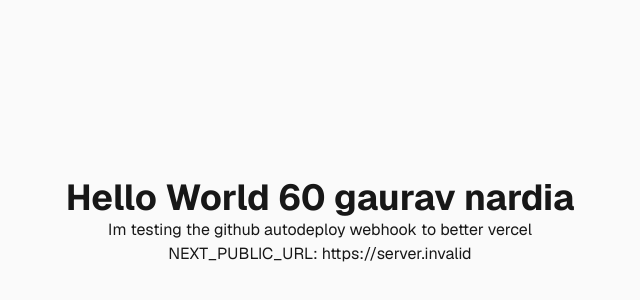
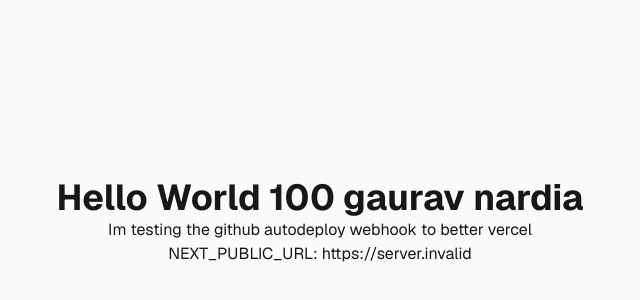
Before and after one commit to GauravNardia/clean-nextjs, a Next.js app: page / in a window 1280 px wide. Shown: the part 178-478 px from the top of the page, without its empty margins (320-960 px from the left). Built offline with nearby package versions, Linux system fonts and the light colour scheme; no server answers.

Commit message:
feat: 100 push

```diff
--- a/app/page.tsx
+++ b/app/page.tsx
@@ -4,7 +4,7 @@
   return (
     <div className="flex flex-col flex-1 items-center justify-center bg-zinc-50 font-sans dark:bg-black">
       <div className="flex flex-col flex-1 items-center justify-center bg-zinc-50 font-sans dark:bg-black">
-        <h1 className="text-4xl font-bold">Hello World 60 gaurav nardia</h1>
+        <h1 className="text-4xl font-bold">Hello World 100 gaurav nardia</h1>
         <p>Im testing the github autodeploy webhook to better vercel</p>
         <p>NEXT_PUBLIC_URL: {process.env.NEXT_PUBLIC_URL}</p>
       </div>
```
